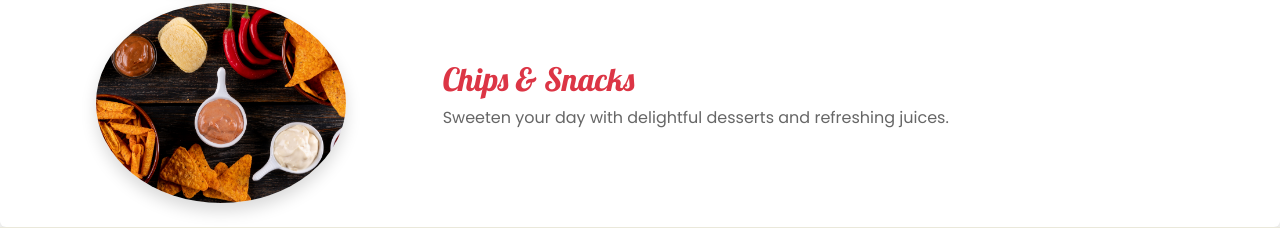
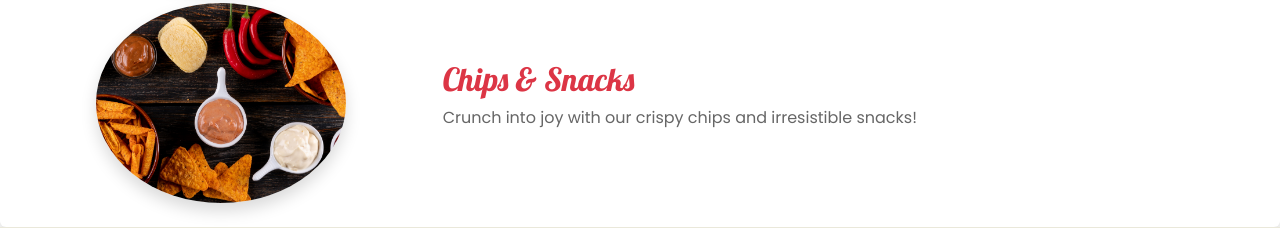
Before and after one commit to likithAswin74/Restaurant, a Flask app: page / in a window 1280 px wide. Shown: the part 1135-1363 px from the top of the page. Run offline with Flask 3, Linux system fonts and the light colour scheme; some libraries are stand-ins or nearby versions.

Commit message:
changes commited for Restaurant

```diff
--- a/templates/index.html
+++ b/templates/index.html
@@ -61,7 +61,7 @@
             <div class="col-md-8">
                 <h2 class="menu-title text-danger">Chips & Snacks</h2>
                 <p class="menu-description">
-                    Sweeten your day with delightful desserts and refreshing juices.
+                    Crunch into joy with our crispy chips and irresistible snacks!
                 </p>
             </div>
         </div>
```
